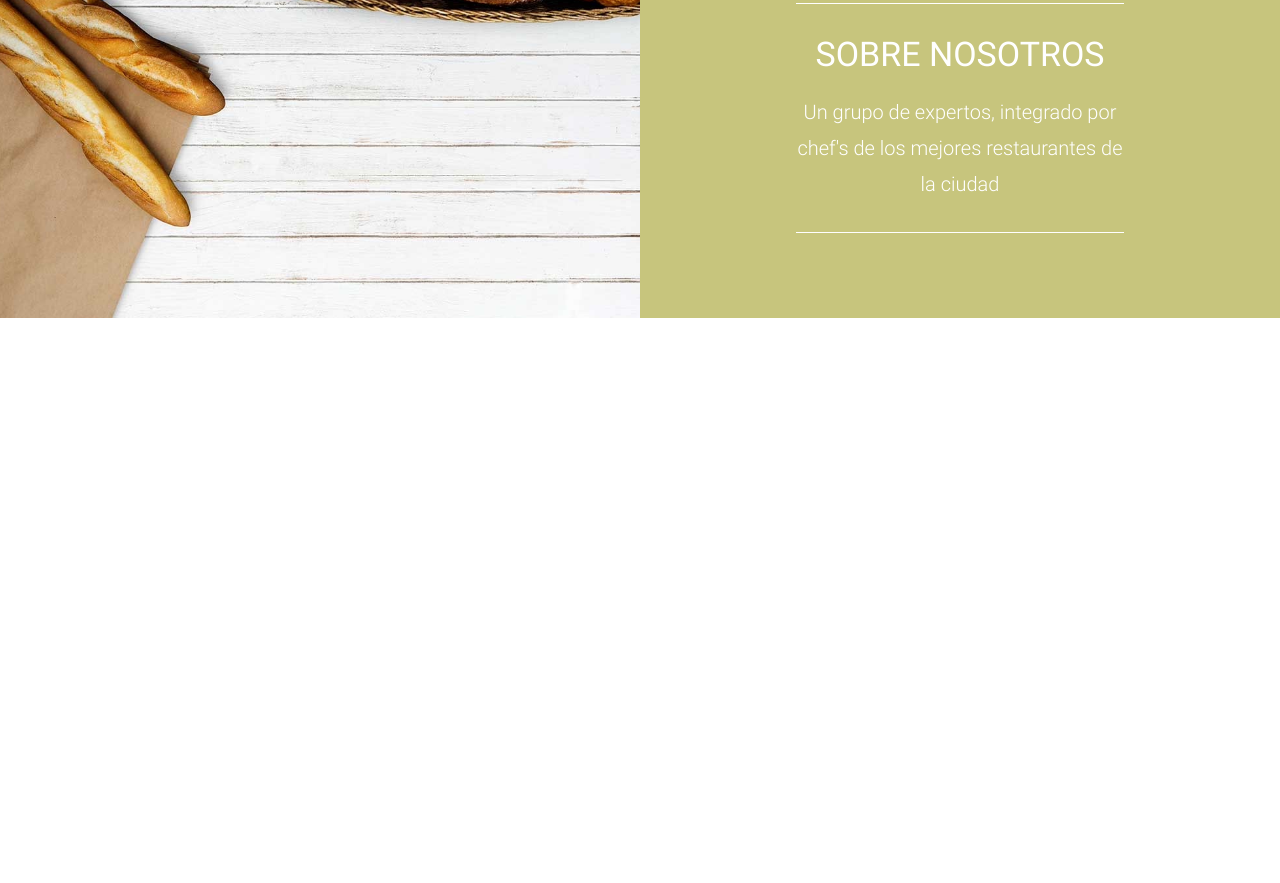
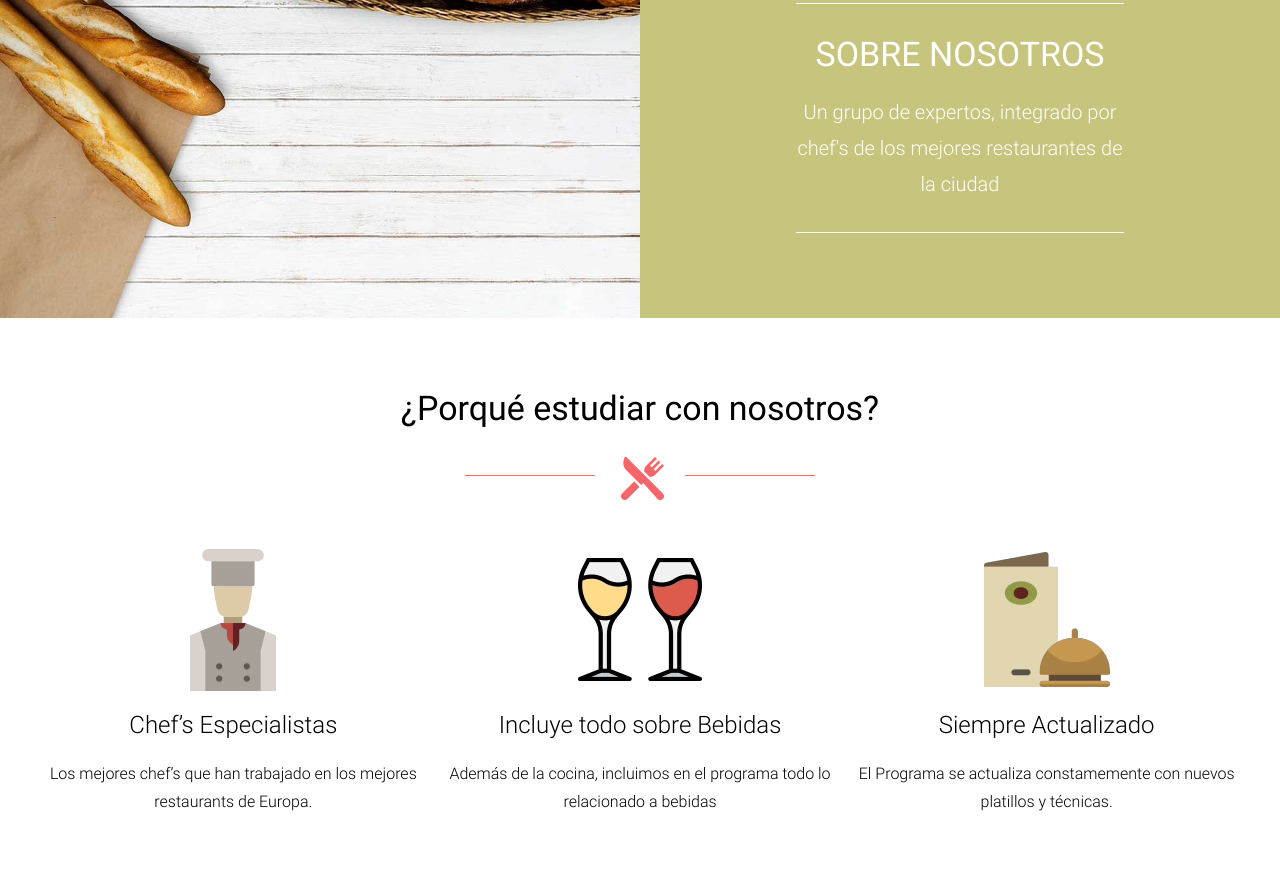
Before and after one commit to Devchris256/escuela-cocina, a website: page index.html in a window 1280 px wide. Shown: the part 693-1576 px from the top of the page. Before the commit the page ends 1011 px from the top, so only its background shows below. Drawn offline with Linux system fonts and the light colour scheme.

Commit message:
finaliza seccion nosotros

```diff
--- a/index.html
+++ b/index.html
@@ -41,6 +41,46 @@
             <div class="block"></div>
         </div> <!-- grid -->
     </section> <!-- blockes -->
+    <section class="nosotros" id="nosotros" aria-label="nosotros">
+        <div class="wrapper">
+            <h2 class="nosotros__title">¿Porqué estudiar con nosotros?</h2>
+            <div class="nosotros__grid">
+                <div class="nosotros__block">
+                    <div class="nosotros__image">
+                        <picture>
+                            <source srcset="./build/img/icono_chef.avif" type="image/avif">
+                            <source srcset="./build/img/icono_chef.webp" type="image/webp">
+                            <img loading="lazy" class="nosotros__img" src="./build/img/icono_chef.png" width="86" height="142"  alt="Vector Chef">
+                        </picture>
+                    </div>
+                    <h3 class="nosotros__block-title">Chef’s Especialistas</h3>
+                    <p class="nosotros__block-text">Los mejores chef’s que han trabajado en los mejores restaurants de Europa.</p>
+                </div> <!-- block -->
+                <div class="nosotros__block">
+                    <div class="nosotros__image">
+                        <picture>
+                            <source srcset="./build/img/icono_vino.avif" type="image/avif">
+                            <source srcset="./build/img/icono_vino.webp" type="image/webp">
+                            <img loading="lazy" class="nosotros__img" src="./build/img/icono_vino.png" width="124" height="142"  alt="Vector Copas">
+                        </picture>
+                    </div>
+                    <h3 class="nosotros__block-title">Incluye todo sobre Bebidas</h3>
+                    <p class="nosotros__block-text">Además de la cocina, incluimos en el programa todo lo relacionado a bebidas</p>
+                </div> <!-- block -->
+                <div class="nosotros__block">
+                    <div class="nosotros__image">
+                        <picture>
+                            <source srcset="./build/img/icono_menu.avif" type="image/avif">
+                            <source srcset="./build/img/icono_menu.webp" type="image/webp">
+                            <img loading="lazy" class="nosotros__img" src="./build/img/icono_menu.png" width="126" height="142"  alt="Vector Menu">
+                        </picture>
+                    </div>
+                    <h3 class="nosotros__block-title">Siempre Actualizado</h3>
+                    <p class="nosotros__block-text">El Programa se actualiza constamemente con nuevos platillos y técnicas.</p>
+                </div> <!-- block -->
+            </div>
+        </div> <!-- wrapper -->
+    </section> <!-- nosotros -->
 
 </body>
 </html>
--- a/src/scss/base/_minxis.scss
+++ b/src/scss/base/_minxis.scss
@@ -63,7 +63,7 @@
     }
 }
 
-@mixin heading {
+@mixin title {
     text-align: center;
 
     &::after {
--- a/src/scss/ui/contenido/_index.scss
+++ b/src/scss/ui/contenido/_index.scss
@@ -1 +1,2 @@
 @forward 'bloques';
+@forward 'nosotros';
--- /dev/null
+++ b/src/scss/ui/contenido/_nosotros.scss
@@ -0,0 +1,23 @@
+@use '../../base/variables' as v;
+@use '../../base/minxis' as m;
+
+.nosotros {
+    padding: 3.125rem 0;
+    &__title {
+        @include m.title;
+
+    }
+    &__grid {
+        @include m.tablet {
+            @include m.grid(3, 1.25rem);
+        }
+    }
+
+
+    &__block {
+        text-align: center;
+    }
+    &__img {
+        margin: 0 auto;
+    }
+}
```
Also changed, not shown: build/css/app.css, 1 other file.
